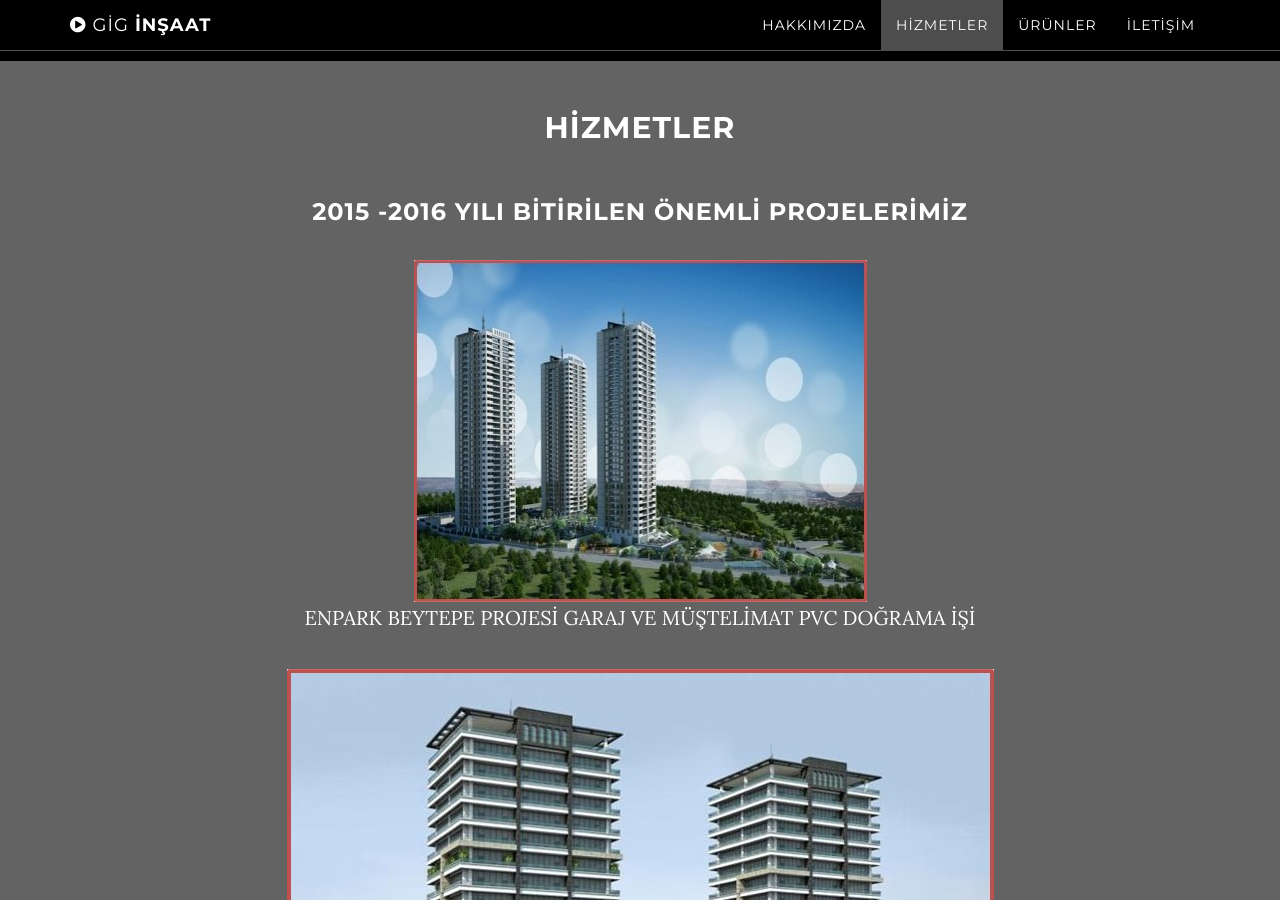
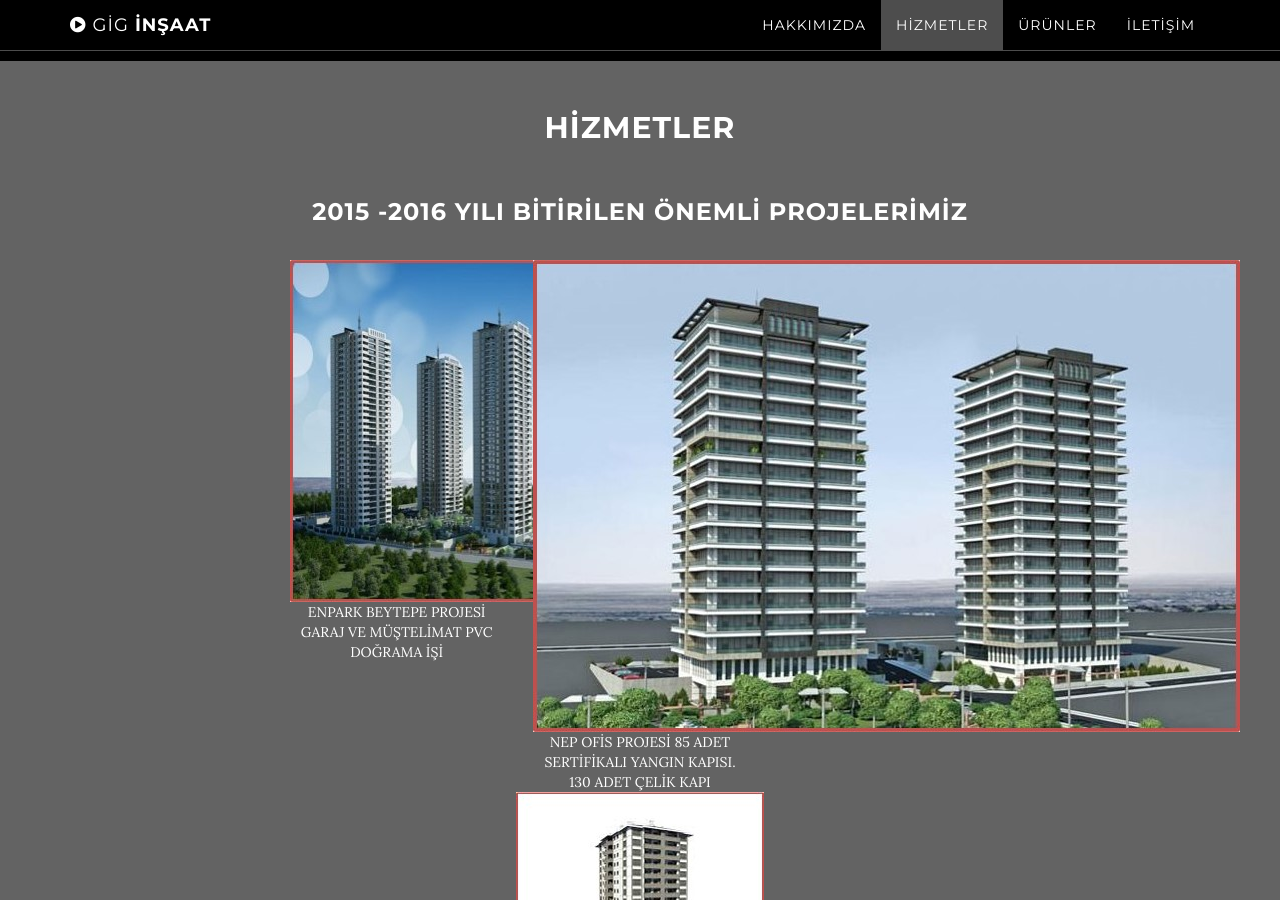
Before and after one commit to giginsaat/website, a Jekyll site: the page built from index.html, in a window 1280 px wide and 900 px high, scrolled down 2229 px. Built offline with Jekyll 4.4.1, drawn with Linux system fonts in a browser that asks for light colours.

Commit message:
Update services.html

```diff
--- a/_includes/services.html
+++ b/_includes/services.html
@@ -7,8 +7,15 @@
 
                     <br/>
                     <h3>2015 -2016 YILI BİTİRİLEN ÖNEMLİ PROJELERİMİZ</h3>
-                    <p><img src="img/enpark_beytepe.jpg" /> <br/> ENPARK BEYTEPE PROJESİ GARAJ VE MÜŞTELİMAT PVC  DOĞRAMA İŞİ</p>
-                    <p><img src="img/nep_ofis.jpg" /> <br/> NEP OFİS PROJESİ 85 ADET SERTİFİKALI YANGIN KAPISI. 130 ADET ÇELİK KAPI</p>
+
+                    <div class="col-lg-4">
+                        <img src="img/enpark_beytepe.jpg" /> <br/> ENPARK BEYTEPE PROJESİ GARAJ VE MÜŞTELİMAT PVC  DOĞRAMA İŞİ
+                    </div>
+                    <div class="col-lg-4">
+                        <img src="img/nep_ofis.jpg" /> <br/> NEP OFİS PROJESİ 85 ADET SERTİFİKALI YANGIN KAPISI. 130 ADET ÇELİK KAPI
+                    </div>
+
+
                     <p><img src="img/seker2_sitesi.jpg" /> <br/> ÖZÜL İNŞAAT ŞEKER 2 SİTESİ 30 ADET YANGIN KAPISI 48 ADET ÇELİK KAPI</p>
                     <p><img src="img/simge_life_baglica.jpg" /> <br/> SİMGE LİFE PROJESİ BAĞLICA ANKARA 29 ADET SERTİFİKALI  YANGIN KAPISI 24 ADET ÇELİK KAPI</p>
 
```
